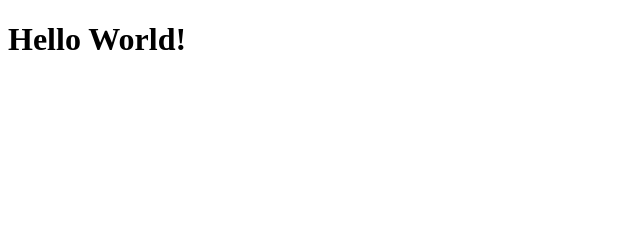
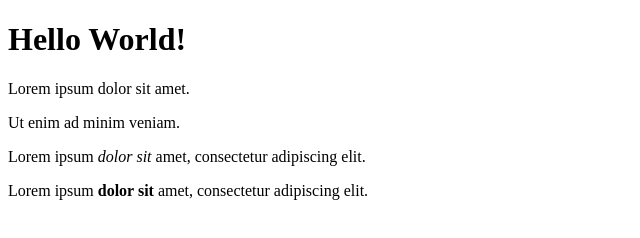
Before and after one commit to math-geec/ordin_project, a plain HTML site: page html-boilerplate/index.html in a window 1280 px wide. Shown: the whole page, without its empty margins (0-640 px from the left). Drawn offline with Linux system fonts and the light colour scheme.

Commit message:
add paragraphs, bold and italic text

```diff
--- a/html-boilerplate/index.html
+++ b/html-boilerplate/index.html
@@ -7,5 +7,9 @@
 </head>
 <body>
     <h1>Hello World!</h1>
+    <p>Lorem ipsum dolor sit amet.</p>
+    <p>Ut enim ad minim veniam.</p>
+    <p>Lorem ipsum <em>dolor sit</em> amet, consectetur adipiscing elit.</p>
+    <p>Lorem ipsum <strong>dolor sit</strong> amet, consectetur adipiscing elit.</p>
 </body>
 </html>
```
